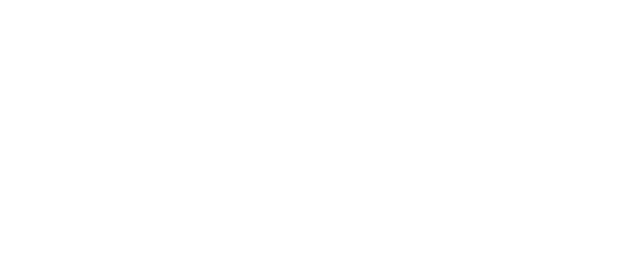
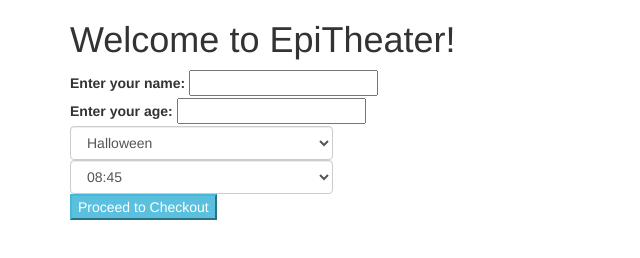
Before and after one commit to rohanpmoore/movie-ticket, a plain HTML site: page index.html in a window 1280 px wide. Shown: the whole page, without its empty margins (0-640 px from the left). Drawn offline with Linux system fonts and the light colour scheme.

Commit message:
add html UI

```diff
--- a/css/styles.css
+++ b/css/styles.css
@@ -0,0 +1,3 @@
+.line {
+  display: block;
+}
--- a/index.html
+++ b/index.html
@@ -9,6 +9,44 @@
     <title>Movie Ticket</title>
   </head>
   <body>
-
+    <div class="container">
+      <h1>Welcome to EpiTheater!</h1>
+      <form>
+        <div class="line">
+          <label for="nameInput">Enter your name:</label>
+          <input type="nameInput">
+        </div>
+        <div class="line">
+          <label for="ageInput">Enter your age:</label>
+          <input type="ageInput">
+        </div>
+        <div class="row">
+          <div class="col-sm-3">
+            <div class="line">
+              <select class="form-control" id="movies">
+                <option>Halloween</option>
+                <option>Nobody's Fool</option>
+                <option>Bohemian Rhapsody</option>
+                <option>Beautiful Boy</option>
+              </select>
+            </div>
+          </div>
+        </div>
+        <div class="row">
+          <div class="col-sm-3">
+            <div class="line">
+              <select class="form-control" id="times">
+                <option>08:45</option>
+                <option>11:30</option>
+                <option>14:15</option>
+                <option>16:20</option>
+                <option>21:00</option>
+              </select>
+            </div>
+          </div>
+        </div>
+        <button type="submit" name="button" class="btn-info">Proceed to Checkout</button>
+      </form>
+    </div>
   </body>
 </html>
```
